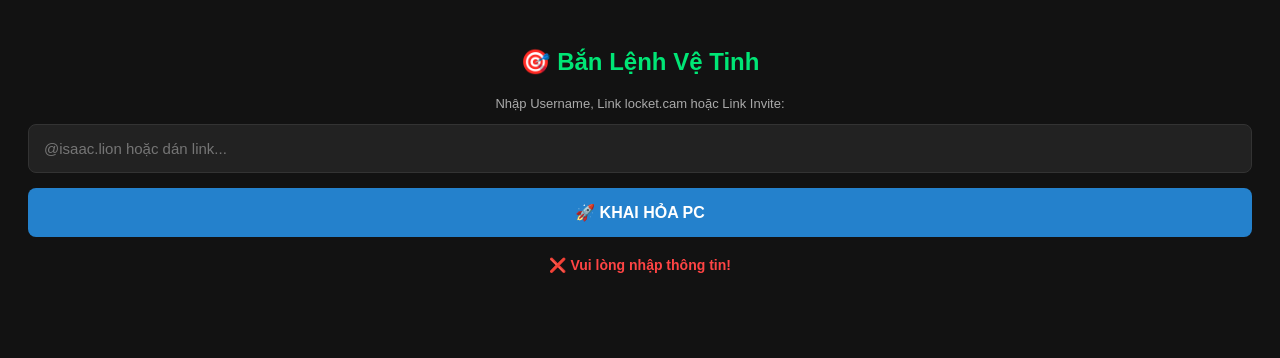
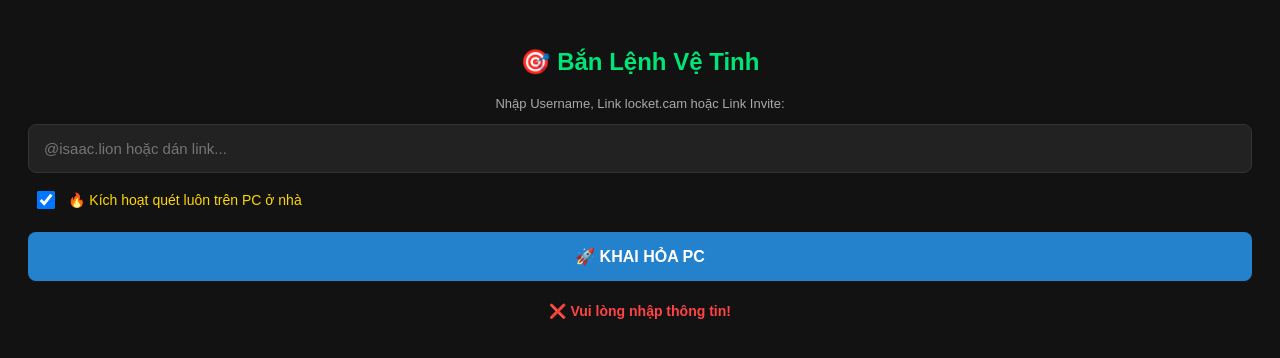
Before and after one commit to PingPlayVN/testcalltool, a plain HTML site: page index.html in a window 1280 px wide. Both pictures are taken after a click on the button "🚀 KHAI HỎA PC". Drawn offline with Linux system fonts and the light colour scheme.

Commit message:
Update index.html

```diff
--- a/index.html
+++ b/index.html
@@ -10,30 +10,37 @@
 
     <input type="text" id="linkInput" style="width:100%; padding:15px; box-sizing:border-box; border-radius:8px; border:1px solid #333; background:#222; color:#fff; margin-bottom:15px; font-size:15px;" placeholder="@isaac.lion hoặc dán link...">
 
+    <div style="margin-bottom: 20px; text-align: left; padding-left: 5px;">
+        <label style="color: #FFD700; font-size: 14px; cursor: pointer; display: flex; align-items: center; gap: 10px;">
+            <input type="checkbox" id="autoScanCheck" checked style="width: 18px; height: 18px; cursor: pointer;">
+            🔥 Kích hoạt quét luôn trên PC ở nhà
+        </label>
+    </div>
+
     <button onclick="sendTarget()" style="width:100%; padding:15px; background:#2481cc; color:white; font-weight:bold; border:none; border-radius:8px; font-size:16px;">🚀 KHAI HỎA PC</button>
 
-    <div id="msg" style="margin-top:20px; font-size:14px; font-weight:bold;"></div>
+    <div id="msg" style="margin-top:20px; font-size:14px; font-weight:bold; line-height: 1.5;"></div>
 
     <script>
         async function sendTarget() {
             const rawInput = document.getElementById('linkInput').value.trim();
+            const autoScan = document.getElementById('autoScanCheck').checked;
             const msg = document.getElementById('msg');
 
             if (!rawInput) return msg.innerHTML = '<span style="color:#ff4444;">❌ Vui lòng nhập thông tin!</span>';
             msg.innerHTML = '<span style="color:#FFD700;">⏳ Đang truyền lệnh về PC...</span>';
 
-            // Tạo một ID tạm thời (Ví dụ: cmd_1678129381)
             const tempId = "cmd_" + Date.now();
             const FIREBASE_URL = `https://locket-tool-api-default-rtdb.asia-southeast1.firebasedatabase.app/celebs/${tempId}.json`;
 
             try {
-                // Đẩy chuỗi gốc (rawInput) lên cho PC tự nhai
+                // Đẩy chuỗi kèm cờ quyết định quét luôn (autoScan) lên mây
                 await fetch(FIREBASE_URL, {
                     method: 'PUT',
                     headers: { 'Content-Type': 'application/json' },
-                    body: JSON.stringify({ isRawCommand: true, rawInput: rawInput })
+                    body: JSON.stringify({ isRawCommand: true, rawInput: rawInput, autoScan: autoScan })
                 });
-                msg.innerHTML = `<span style="color:#00e676;">✅ Đã bắn lệnh! PC đang tự động phân tích và khai hỏa!</span>`;
+                msg.innerHTML = `<span style="color:#00e676;">✅ Đã bắn lệnh!<br>${autoScan ? 'PC ở nhà đang tự động bóc tách và VÀO VIỆC LUÔN!' : 'Đã thêm vào danh sách chờ trên PC!'}</span>`;
                 document.getElementById('linkInput').value = "";
             } catch(e) {
                 msg.innerHTML = '<span style="color:#ff4444;">❌ Lỗi mạng: ' + e.message + '</span>';
```
